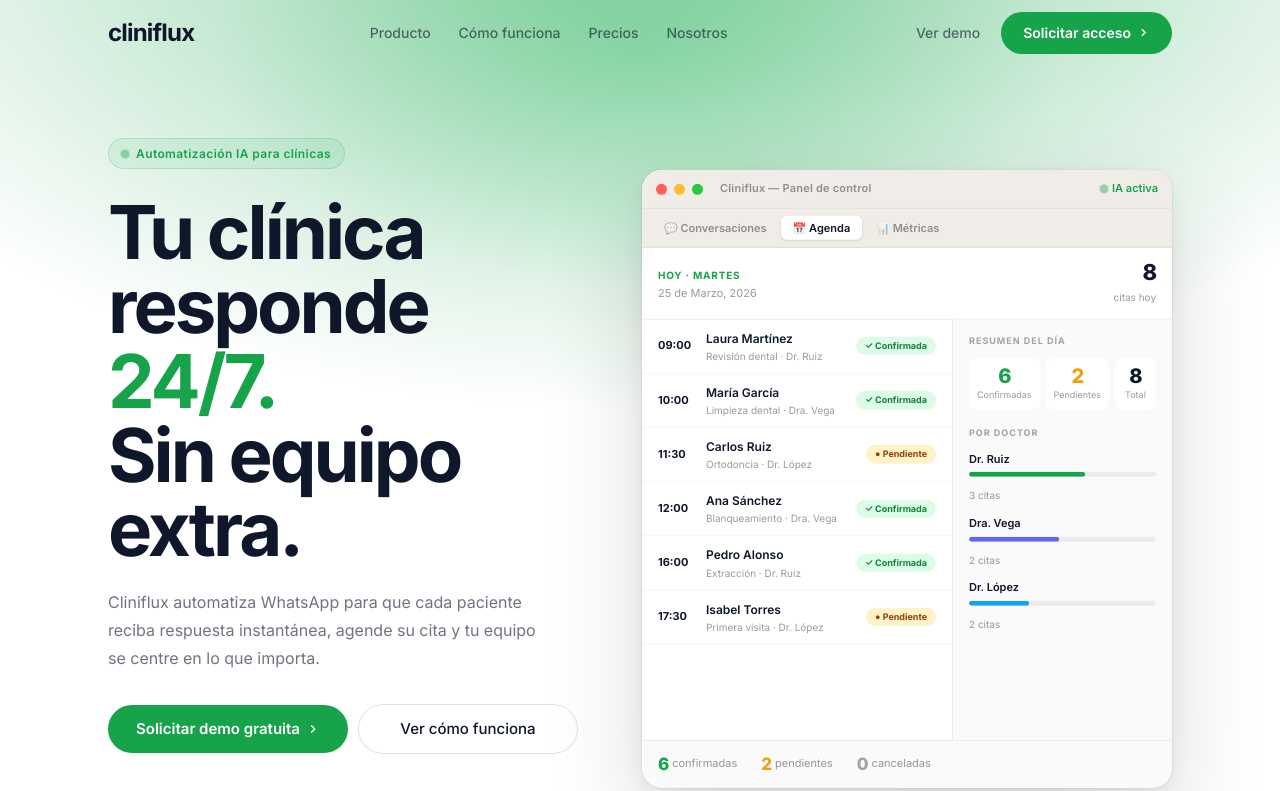
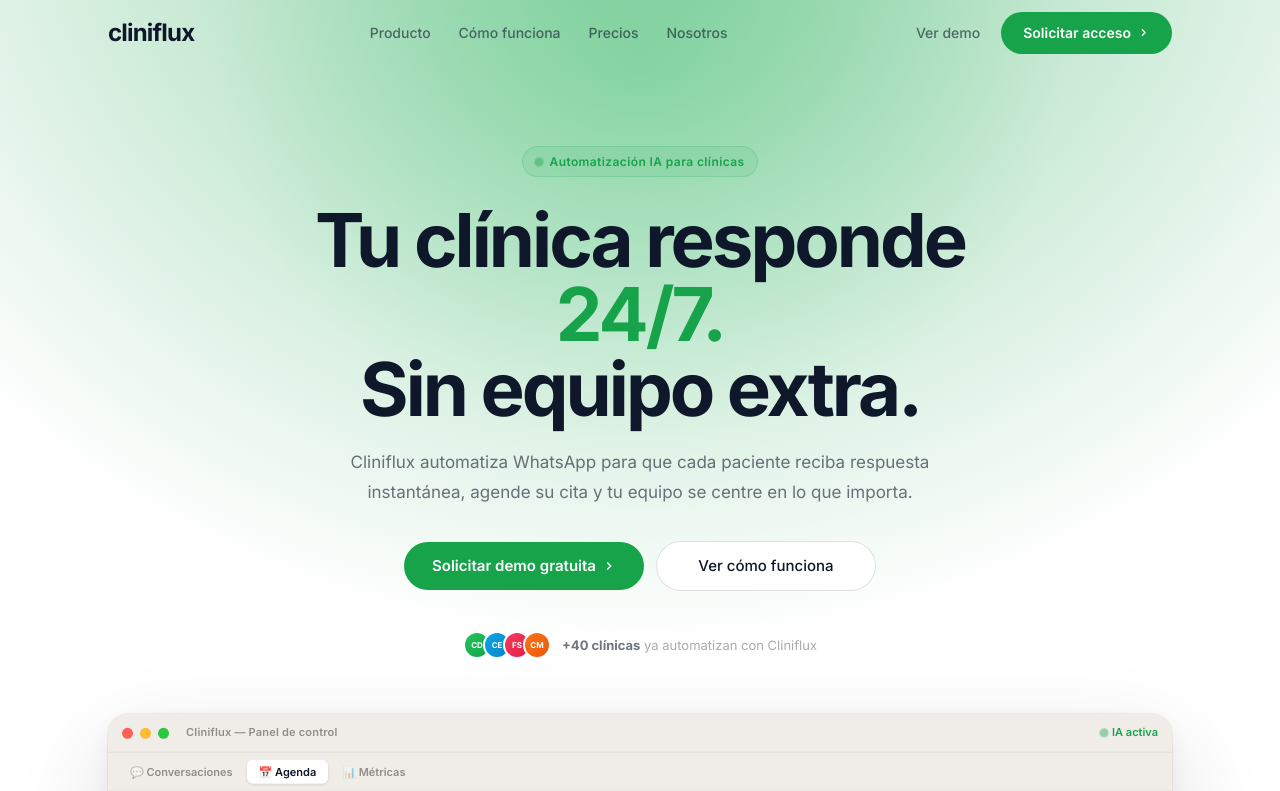
Before and after one commit to mehdibelckadi-dev/cliniflux, a website: page public/landing.html in a window 1280 px wide. Shown: the top 791 px of the page. Drawn offline with Linux system fonts and the light colour scheme.

Commit message:
fix(hero): revert a layout centrado, H1 en 2 lineas

```diff
--- a/public/landing.html
+++ b/public/landing.html
@@ -59,18 +59,18 @@
     .btn-secondary:hover{background:var(--bg2);box-shadow:var(--shadow-sm);transform:translateY(-1px)}
 
     /* HERO */
-    .hero{position:relative;min-height:100vh;display:flex;align-items:center;padding-top:66px;overflow:hidden}
+    .hero{position:relative;padding:calc(66px + 80px) 0 72px;overflow:hidden}
     .hero::before{content:'';position:absolute;inset:0;background:radial-gradient(ellipse 100% 80% at 50% -10%,rgba(22,163,74,0.50) 0%,rgba(22,163,74,0.18) 45%,transparent 70%),radial-gradient(ellipse 55% 45% at 50% 5%,rgba(34,197,94,0.25) 0%,transparent 60%);pointer-events:none;z-index:0}
-    .hero-inner{position:relative;z-index:2;width:100%;max-width:var(--cmax);margin:0 auto;padding:72px var(--px);display:grid;grid-template-columns:1fr 1.45fr;align-items:center;gap:64px;min-height:calc(100vh - 66px)}
-    .hero-body{text-align:left;display:flex;flex-direction:column;align-items:flex-start;max-width:540px}
+    .hero-inner{position:relative;z-index:2;width:100%;max-width:var(--cmax);margin:0 auto;padding:0 var(--px);display:flex;flex-direction:column;align-items:center;gap:56px}
+    .hero-body{text-align:center;display:flex;flex-direction:column;align-items:center;max-width:780px}
     .hero-badge{display:inline-flex;align-items:center;gap:8px;font-size:12px;font-weight:600;color:var(--green);letter-spacing:.4px;background:var(--green-dim);border:1px solid rgba(22,163,74,0.18);padding:5px 13px;border-radius:100px;margin-bottom:26px}
     .badge-dot{width:6px;height:6px;background:var(--green);border-radius:50%;animation:pulse 2s ease infinite}
     @keyframes pulse{0%,100%{opacity:1;transform:scale(1)}50%{opacity:.4;transform:scale(1.5)}}
     .hero h1{font-size:clamp(44px,5.8vw,82px);font-weight:700;line-height:1.0;letter-spacing:-3px;margin-bottom:22px;color:var(--text)}
     .hero h1 .g{color:var(--green)}
-    .hero-desc{font-size:16px;color:var(--text2);line-height:1.75;max-width:440px;margin-bottom:32px}
-    .hero-ctas{display:flex;align-items:center;gap:10px;margin-bottom:40px}
-    .hero-proof{display:flex;align-items:center;gap:11px}
+    .hero-desc{font-size:17px;color:var(--text2);line-height:1.75;max-width:580px;margin-bottom:34px;text-align:center}
+    .hero-ctas{display:flex;align-items:center;justify-content:center;gap:12px;margin-bottom:40px}
+    .hero-proof{display:flex;align-items:center;justify-content:center;gap:11px}
     .avatars{display:flex}
     .av{width:28px;height:28px;border-radius:50%;border:2px solid #fff;margin-left:-8px;display:flex;align-items:center;justify-content:center;font-size:8px;font-weight:700;color:#fff}
     .av:first-child{margin-left:0}
@@ -499,7 +499,7 @@
   <div class="hero-inner">
     <div class="hero-body">
       <div class="hero-badge"><span class="badge-dot"></span>Automatización IA para clínicas</div>
-      <h1>Tu clínica<br>responde <span class="g">24/7.</span><br>Sin equipo extra.</h1>
+      <h1>Tu clínica responde <span class="g">24/7.</span><br>Sin equipo extra.</h1>
       <p class="hero-desc">Cliniflux automatiza WhatsApp para que cada paciente reciba respuesta instantánea, agende su cita y tu equipo se centre en lo que importa.</p>
       <div class="hero-ctas">
         <a href="#precios" class="btn-primary" style="font-size:15px;padding:12px 28px;border-radius:40px">Solicitar demo gratuita <svg width="14" height="14" viewBox="0 0 24 24" fill="none" stroke="currentColor" stroke-width="2.5"><path d="m9 18 6-6-6-6"/></svg></a>
```
